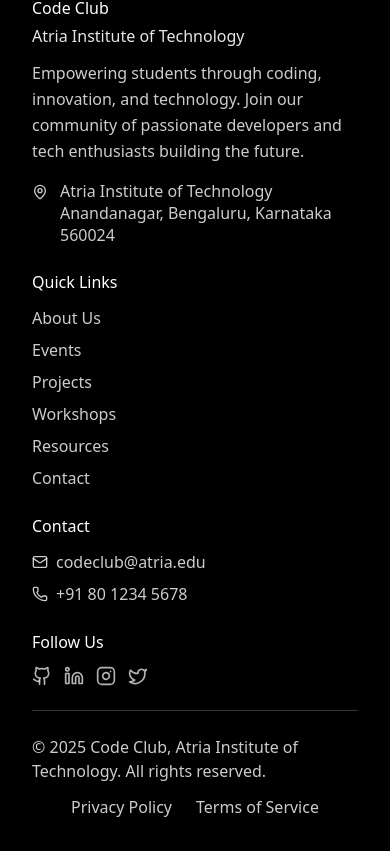
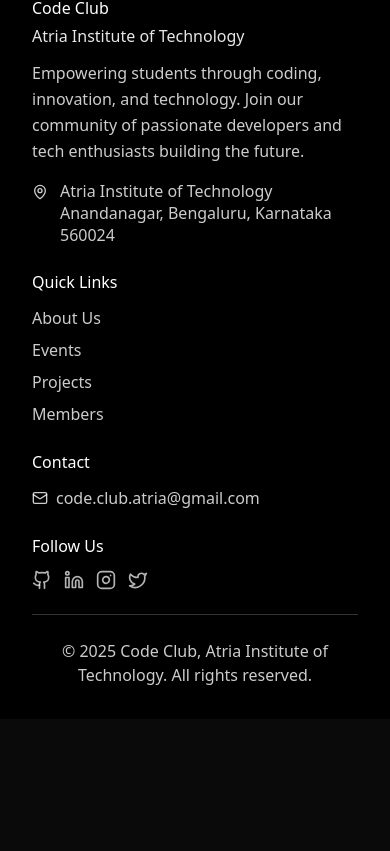
Before and after one commit to MakPr016/Code-Club, a React (Vite) app: page / in a window 390 px wide. Shown: the part 4694-5545 px from the top of the page. After the commit the page ends 5413 px from the top, so only its background shows below. Built offline with nearby package versions, Linux system fonts and the light colour scheme.

Commit message:
Footer links

```diff
--- a/src/components/Footer.jsx
+++ b/src/components/Footer.jsx
@@ -20,15 +20,22 @@ export default function Footer() {
             <div className="flex items-start gap-3 text-white/80">
               <MapPin className="w-4 h-4 mt-1 flex-shrink-0" />
               <div className="leading-snug">
-                <p>Atria Institute of Technology</p>
+                <a
+                  href="https://maps.app.goo.gl/AudykkzcMicQysA57"
+                  target="_blank"
+                  rel="noopener noreferrer"
+                  className=" hover:underline"
+                >
+                  <p>Atria Institute of Technology</p>
                 <p>Anandanagar, Bengaluru, Karnataka 560024</p>
+                </a>
               </div>
             </div>
           </div>
 
           {/* Quick Links */}
           <div>
-            <h4 className="mb-3">Quick Links</h4>
+            <h3 className="mb-3">Quick Links</h3>
             <ul className="space-y-2 text-white/80">
               <li>
                 <a href="#about" className="hover:text-white transition-colors">
@@ -46,18 +53,8 @@ export default function Footer() {
                 </a>
               </li>
               <li>
-                <a href="#workshops" className="hover:text-white transition-colors">
-                  Workshops
-                </a>
-              </li>
-              <li>
-                <a href="#resources" className="hover:text-white transition-colors">
-                  Resources
-                </a>
-              </li>
-              <li>
-                <a href="#contact" className="hover:text-white transition-colors">
-                  Contact
+                <a href="#members" className="hover:text-white transition-colors">
+                  Members
                 </a>
               </li>
             </ul>
@@ -65,18 +62,18 @@ export default function Footer() {
 
           {/* Contact */}
           <div>
-            <h4 className="mb-3">Contact</h4>
+            <h3 className="mb-3">Contact</h3>
             <div className="space-y-2 text-white/80">
               <div className="flex items-center gap-2">
                 <Mail className="w-4 h-4" />
                 <a
-                  href="mailto:codeclub@atria.edu"
+                  href="mailto:code.club.atria@gmail.com"
                   className="hover:text-white transition-colors"
                 >
-                  codeclub@atria.edu
+                  code.club.atria@gmail.com
                 </a>
               </div>
-              <div className="flex items-center gap-2">
+              {/* <div className="flex items-center gap-2">
                 <Phone className="w-4 h-4" />
                 <a
                   href="tel:+918012345678"
@@ -84,37 +81,41 @@ export default function Footer() {
                 >
                   +91 80 1234 5678
                 </a>
-              </div>
+              </div> */}
             </div>
           </div>
 
           {/* Social Media */}
           <div>
-            <h4 className="mb-3">Follow Us</h4>
+            <h3 className="mb-3">Follow Us</h3>
             <div className="flex gap-3">
               <a
-                href="#"
+                href="https://github.com/CODE-CLUB-ATRIA"
+                target="_blank"
                 className="text-white/70 hover:text-white transition-colors"
                 aria-label="GitHub"
               >
                 <Github className="w-5 h-5" />
               </a>
               <a
-                href="#"
+                href="https://www.linkedin.com/company/atriacode/"
+                target="_blank"
                 className="text-white/70 hover:text-white transition-colors"
                 aria-label="LinkedIn"
               >
                 <Linkedin className="w-5 h-5" />
               </a>
               <a
-                href="#"
+                href="https://www.instagram.com/atriacode?igsh=MWNwMjAzZzB6bnRhbg=="
+                target="_blank"
                 className="text-white/70 hover:text-white transition-colors"
                 aria-label="Instagram"
               >
                 <Instagram className="w-5 h-5" />
               </a>
               <a
-                href="#"
+                href="https://x.com/codeatriait?t=dvZdRg514Vfm2w3lC9m6gw&s=09"
+                target="_blank"
                 className="text-white/70 hover:text-white transition-colors"
                 aria-label="Twitter"
               >
@@ -126,19 +127,20 @@ export default function Footer() {
 
         {/* Bottom Bar */}
         <div className="border-t border-white/20 mt-6 pt-6">
-          <div className="flex flex-col md:flex-row justify-between items-center gap-3 text-white/80">
-            <p>
+          <div className="flex flex-col items-center justify-center text-white/80 ">
+            <p className="text-center">
               © {new Date().getFullYear()} Code Club, Atria Institute of Technology. All rights reserved.
             </p>
-            <div className="flex gap-6">
+            {/* <div className="flex gap-6">
               <a href="#privacy" className="hover:text-white transition-colors">
                 Privacy Policy
               </a>
               <a href="#terms" className="hover:text-white transition-colors">
                 Terms of Service
               </a>
-            </div>
+            </div> */}
           </div>
+
         </div>
       </div>
     </footer>
```
